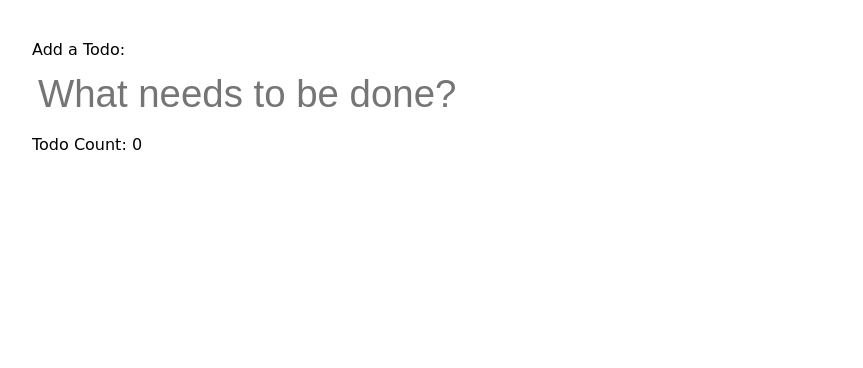
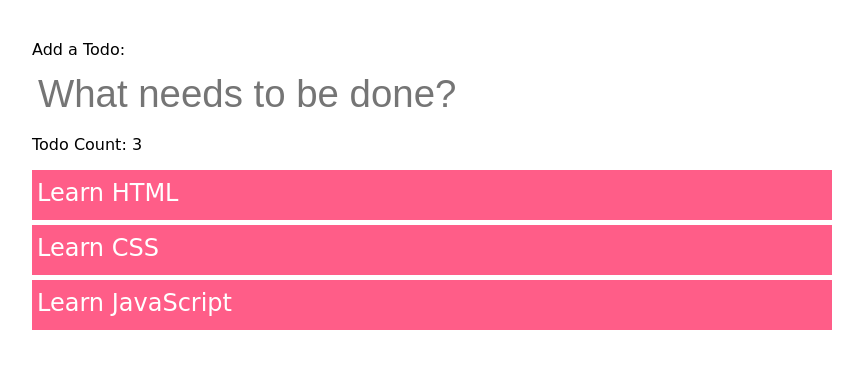
Before and after one commit to iescandon/to-do-app, a plain HTML site: page index.html in a window 1280 px wide. Shown: the whole page, without its empty margins (208-1071 px from the left). Drawn offline with Linux system fonts and the light colour scheme.

Commit message:
render todos

```diff
--- a/assets/script.js
+++ b/assets/script.js
@@ -1,7 +1,22 @@
 // Get todo-text, todo-form, todo-list, todo-count from the document and store them into variables
-
+// var todoInput = document.getElementById("todo-text");
+var todoInput = document.querySelector("#todo-text");
+var todoForm = document.querySelector("#todo-form");
+var todoList = document.querySelector("#todo-list");
+var todoCountSpan = document.querySelector("#todo-count");
 
 // Array of To-dos
 var todos = ["Learn HTML", "Learn CSS", "Learn JavaScript"];
 
-console.log(todos);
+function renderTodos() {
+  todoList.textContent = "";
+  todoCountSpan.textContent = todos.length;
+
+  for (var i = 0; i < todos.length; i++) {
+    var li = document.createElement("li");
+    li.textContent = todos[i];
+    todoList.appendChild(li)
+  }
+}
+
+renderTodos();
```
Also changed, not shown: index.html (+2 -1 lines).
